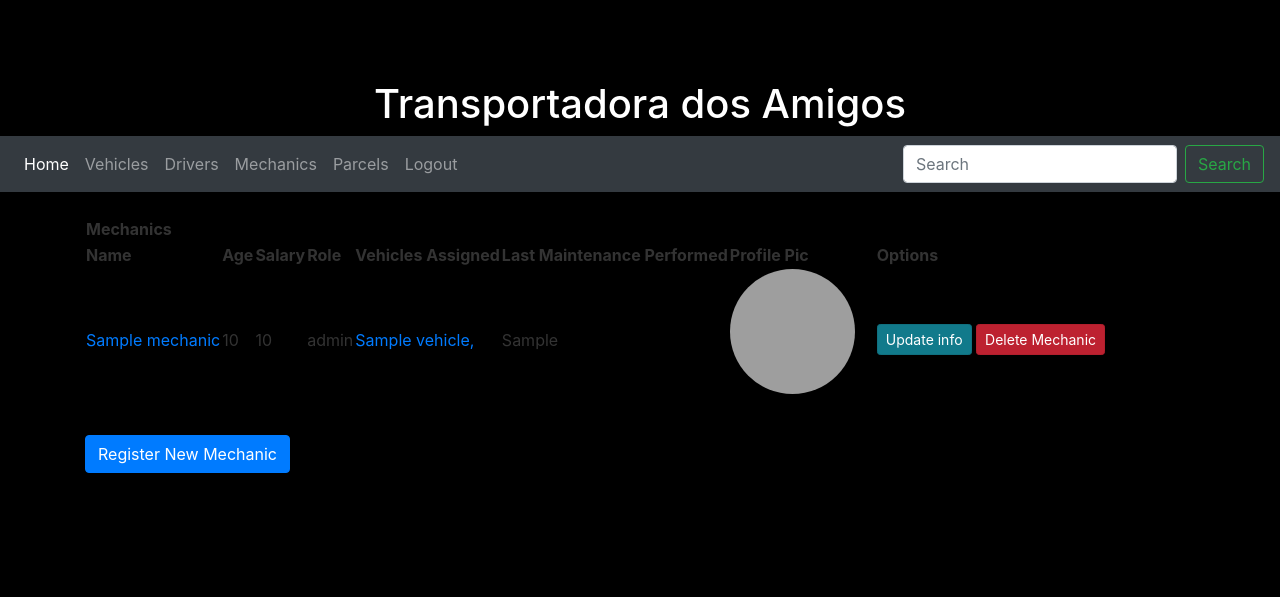
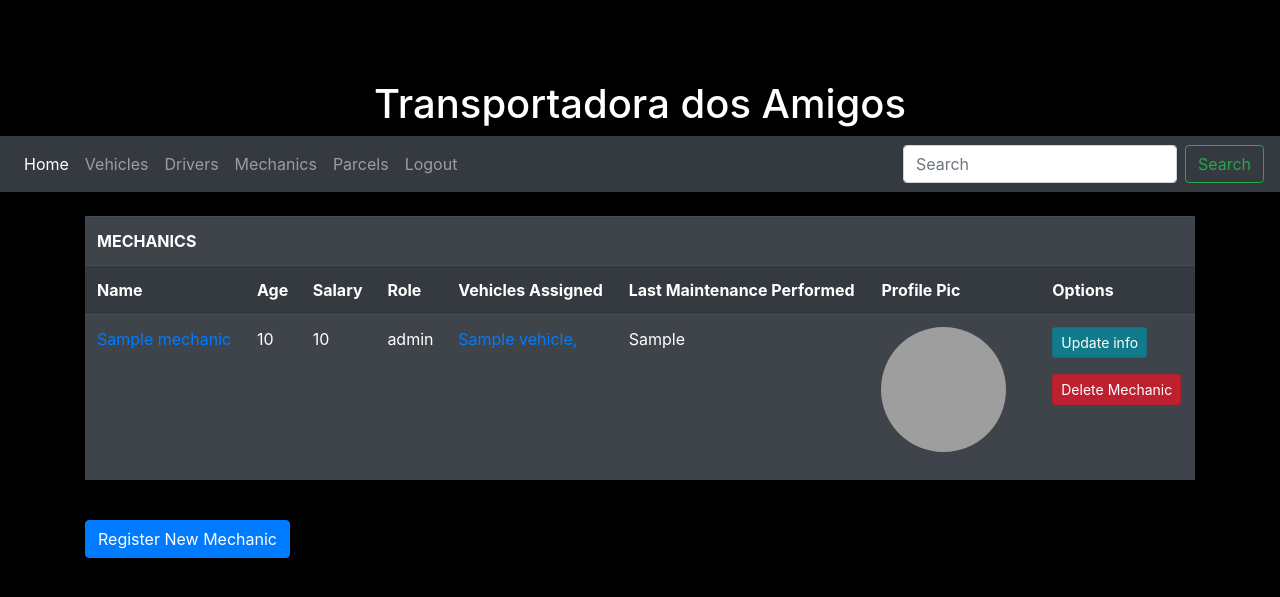
Before and after one commit to besnyj/projetoTransportadora, a Python web app: template server_Flask/serverFlask/templates/mechanics.html in a window 1280 px wide. Shown: the top 597 px of the page. Run offline with Jinja, Linux system fonts and the light colour scheme; the template is opened without the code that fills it: most values are stand-ins (such as "Sample title", 1, 10 or a date in 2020); grey boxes are pictures that could not be loaded.

Commit message:
flask development

```diff
--- a/server_Flask/serverFlask/templates/mechanics.html
+++ b/server_Flask/serverFlask/templates/mechanics.html
@@ -1,9 +1,10 @@
 {% extends "layout.html" %}
 {% block content %}
 <br>
-        <table style="align-items: center">
+<div>
+    <table style="align-items: center" class="table table-dark table-striped" method="POST">
         <tr>
-            <th colspan="8">Mechanics</th>
+            <th colspan="8">MECHANICS</th>
         </tr>
         <tr>
             <th>Name</th>
@@ -32,12 +33,17 @@
                     <img class="rounded-circle account-img" src="{{ mechanicPic }}{{ mechanic.id }}.png">
                 </td>
                 <td>
-                    <a href="{{ url_for('updatemechanic') }}?mechanic={{mechanic.name}}" class="btn btn-info btn-sm active" role="button" aria-pressed="true">Update info</a>
-                    <a href="{{ url_for('deletemechanic') }}?mechanic={{mechanic.name}}" class="btn btn-danger btn-sm active" role="button" aria-pressed="true">Delete Mechanic</a>
+                    <p>
+                        <a href="{{ url_for('updatemechanic') }}?mechanic={{mechanic.name}}" class="btn btn-info btn-sm active" role="button" aria-pressed="true">Update info</a>
+                    </p>
+                    <p>
+                        <a href="{{ url_for('deletemechanic') }}?mechanic={{mechanic.name}}" class="btn btn-danger btn-sm active" role="button" aria-pressed="true">Delete Mechanic</a>
+                    </p>
                 </td>
             </tr>
             {% endfor %}
     </table>
+</div>
 <br>
     <a type="button" class="btn btn-primary" href="{{ url_for('addMechanic') }}">Register New Mechanic</a>
 
--- a/server_Flask/serverFlask/templates/vehicles.html
+++ b/server_Flask/serverFlask/templates/vehicles.html
@@ -2,14 +2,14 @@
 {% block content %}
     <head>
         <meta charset="UTF-8">
-        <title>Vehicles</title>
+        <title>VEHICLES</title>
     </head>
-<title>Vehicles</title>
+<title>VEHICLES</title>
 <br>
 <div>
     <table style="align-items: center" class="table table-dark table-striped" method="POST">
         <tr>
-            <th colspan="9" style="align-items: center">Vehicles</th>
+            <th colspan="9" style="align-items: center">VEHICLES</th>
         </tr>
         <tr>
             <th>License Plate</th>
```
